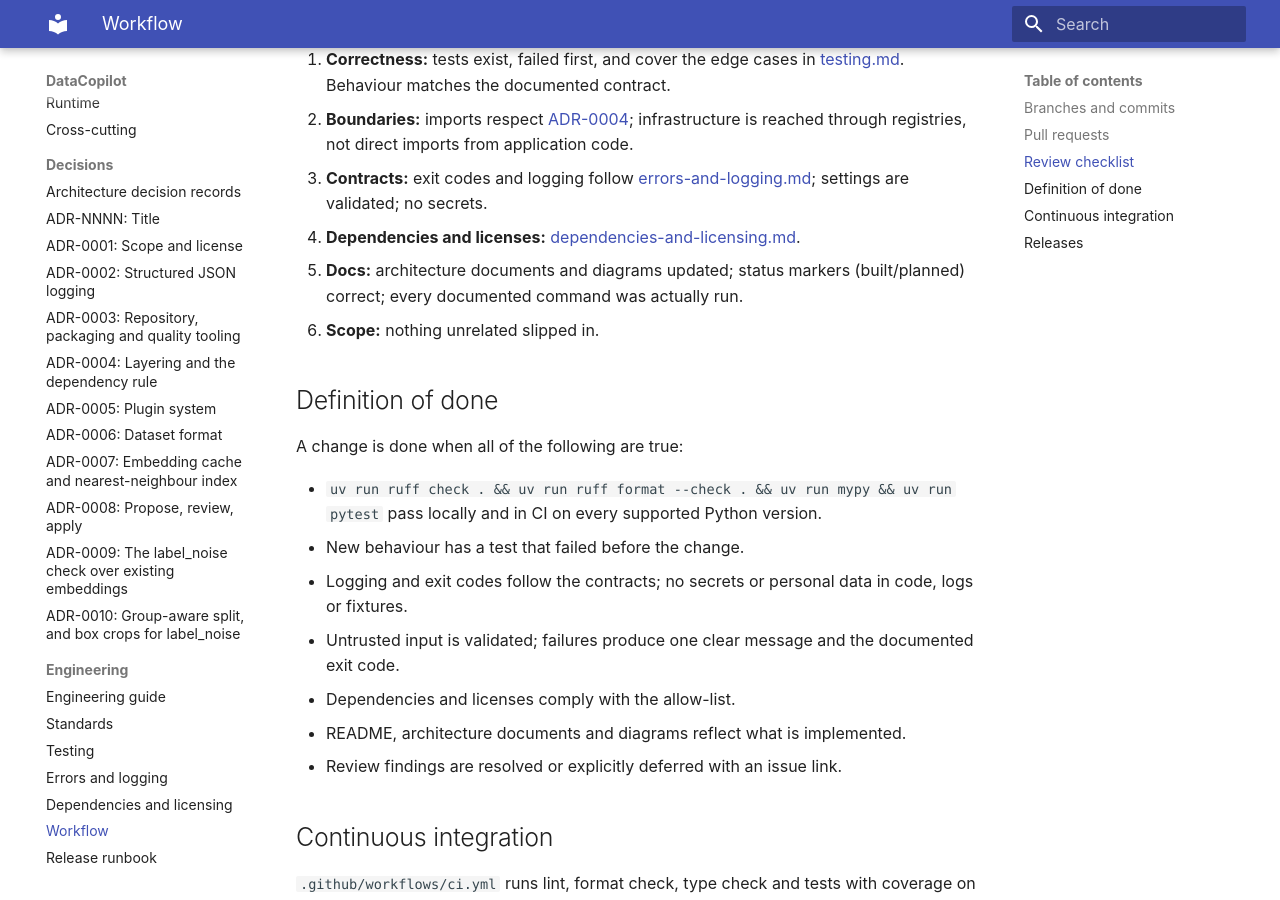
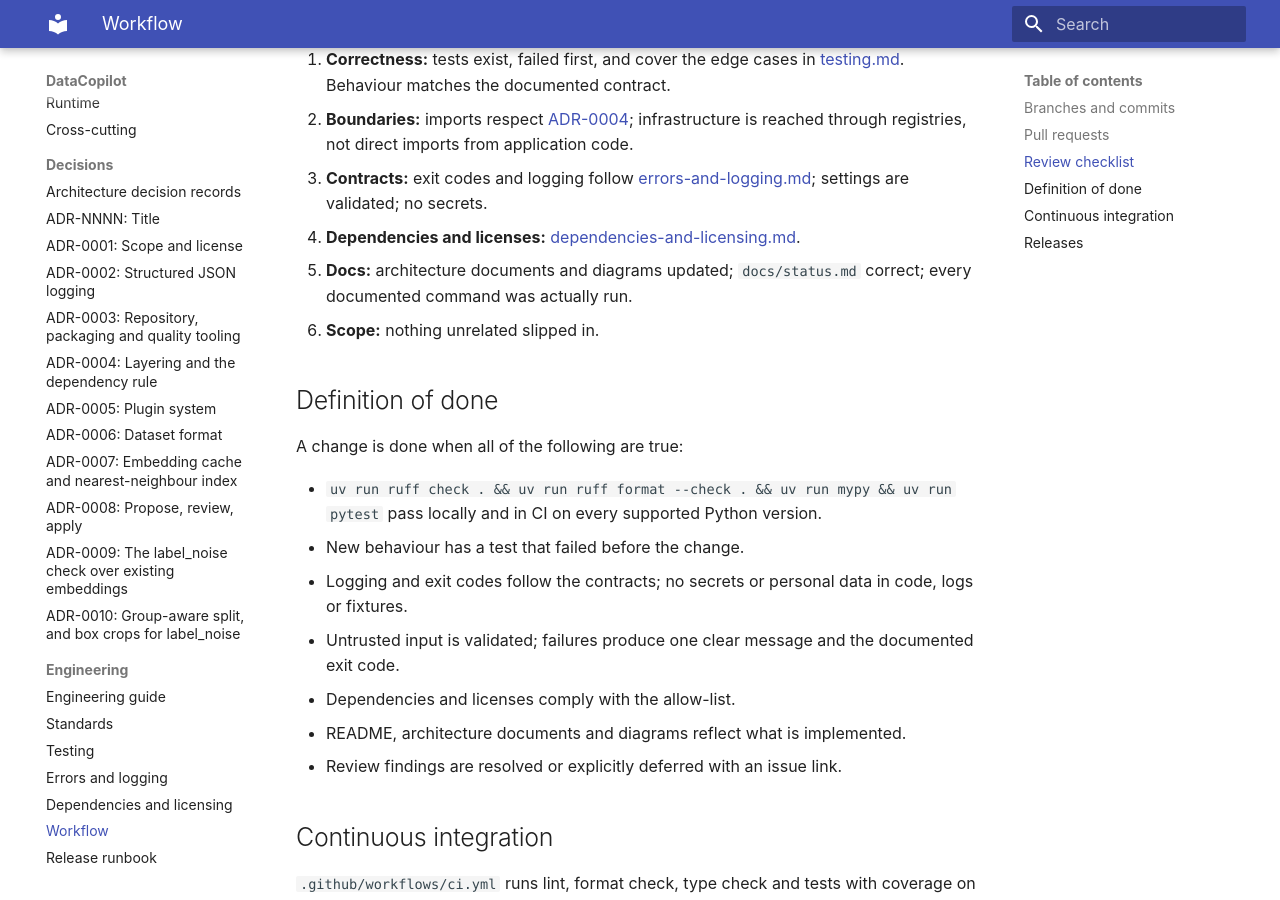
Before and after one commit to B4teShai/DataCopilot, an MkDocs documentation site: the page built from docs/engineering/workflow.md, in a window 1280 px wide and 900 px high, scrolled down 762 px. Built offline with MkDocs 1.6.1 and Material for MkDocs 9.7.7, drawn with Linux system fonts in a browser that asks for light colours.

Commit message:
docs: point the nav, review checklist and changelog at the new docs
The nav entry now reads "Status", the review checklist asks for
docs/status.md instead of per-page built/planned markers, and the
changelog records the documentation rewrite.

```diff
--- a/docs/engineering/workflow.md
+++ b/docs/engineering/workflow.md
@@ -29,7 +29,7 @@
 3. **Contracts:** exit codes and logging follow
    [errors-and-logging.md](errors-and-logging.md); settings are validated; no secrets.
 4. **Dependencies and licenses:** [dependencies-and-licensing.md](dependencies-and-licensing.md).
-5. **Docs:** architecture documents and diagrams updated; status markers (built/planned)
+5. **Docs:** architecture documents and diagrams updated; `docs/status.md`
    correct; every documented command was actually run.
 6. **Scope:** nothing unrelated slipped in.
 
--- a/mkdocs.yml
+++ b/mkdocs.yml
@@ -39,7 +39,7 @@
 nav:
   - Home: index.md
   - Tutorial: tutorial.md
-  - What is built and planned: status.md
+  - Status: status.md
   - User guide:
       - Install: guide/install.md
       - Concepts: guide/concepts.md
```
Also changed, not shown: CHANGELOG.md (+10 -0 lines).
